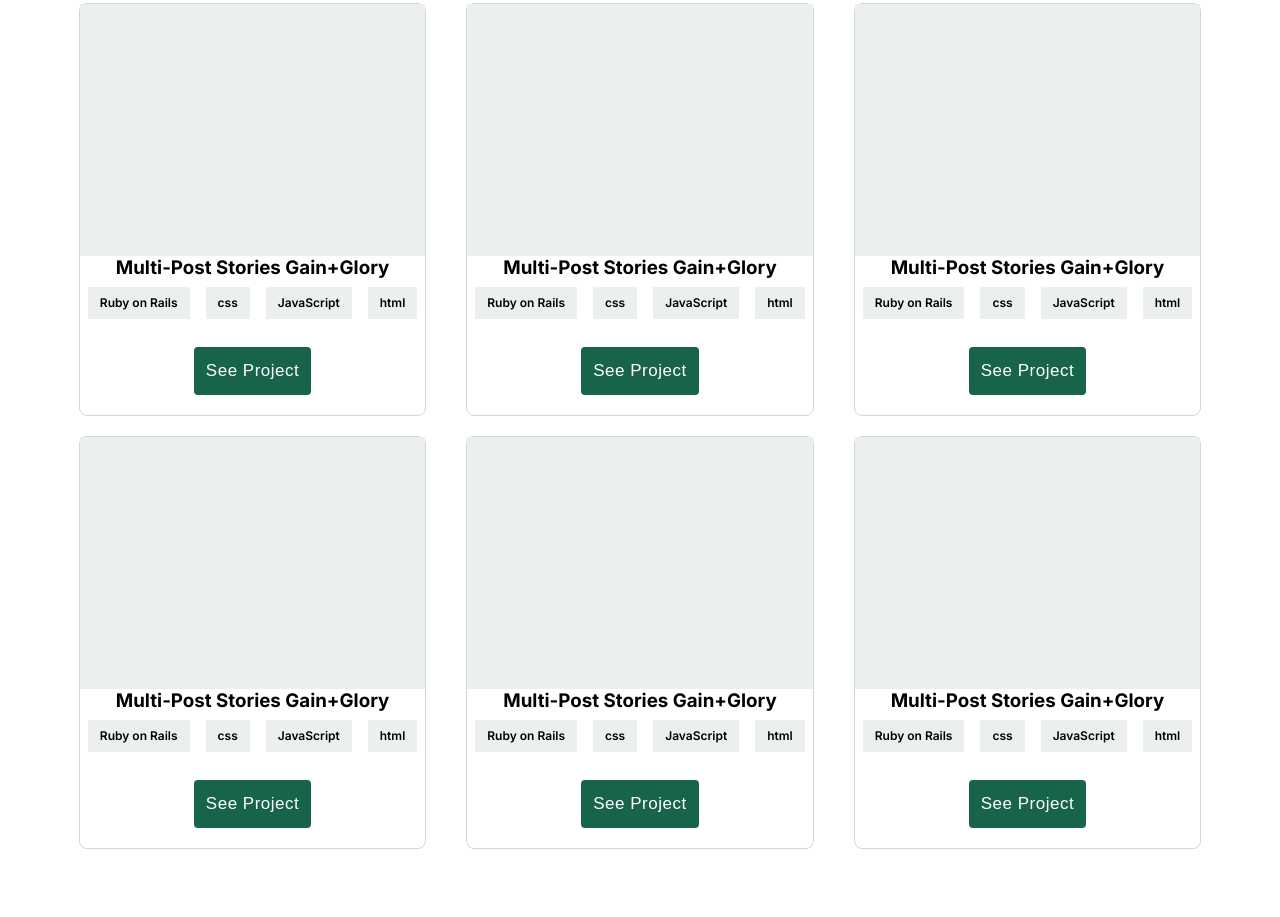
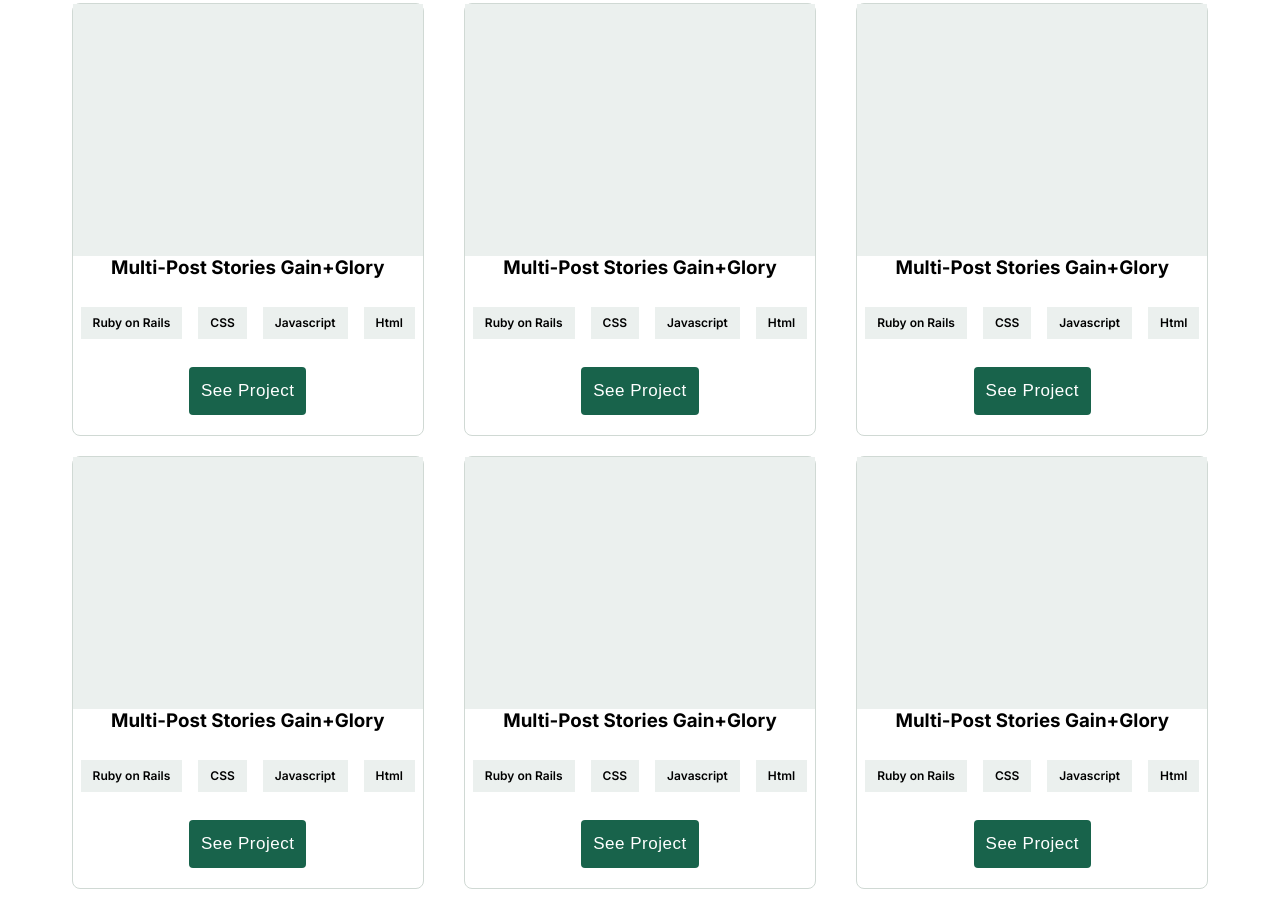
Before and after one commit to jaflih/Portfolio, a plain HTML site: page index.html in a window 1280 px wide. Shown: the part 1183-2100 px from the top of the page. Drawn offline with Linux system fonts and the light colour scheme.

Commit message:
Add js script to create dynamically work project and remove data project in homepage

```diff
--- a/index.html
+++ b/index.html
@@ -108,91 +108,7 @@
     <section class="works" id="works">
       <h2 class="common_title">My Recent Works</h2>
       <hr class="separator" />
-      <div class="work_card_list">
-        <div class="work_card">
-          <div class="img_work_card"></div>
-          <div class="data_work_card">
-            <h3>Multi-Post Stories Gain+Glory</h3>
-            <ul class="langagues">
-              <li class="langague_item">Ruby on Rails</li>
-              <li class="langague_item">css</li>
-              <li class="langague_item">JavaScript</li>
-              <li class="langague_item">html</li>
-            </ul>
-            <button class="button" type="submit">See Project</button>
-          </div>
-        </div>
-
-        <div class="work_card">
-          <div class="img_work_card"></div>
-          <div class="data_work_card">
-            <h3>Multi-Post Stories Gain+Glory</h3>
-            <ul class="langagues">
-              <li class="langague_item">Ruby on Rails</li>
-              <li class="langague_item">css</li>
-              <li class="langague_item">JavaScript</li>
-              <li class="langague_item">html</li>
-            </ul>
-            <button class="button" type="submit">See Project</button>
-          </div>
-        </div>
-
-        <div class="work_card">
-          <div class="img_work_card"></div>
-          <div class="data_work_card">
-            <h3>Multi-Post Stories Gain+Glory</h3>
-            <ul class="langagues">
-              <li class="langague_item">Ruby on Rails</li>
-              <li class="langague_item">css</li>
-              <li class="langague_item">JavaScript</li>
-              <li class="langague_item">html</li>
-            </ul>
-            <button class="button" type="submit">See Project</button>
-          </div>
-        </div>
-
-        <div class="work_card">
-          <div class="img_work_card"></div>
-          <div class="data_work_card">
-            <h3>Multi-Post Stories Gain+Glory</h3>
-            <ul class="langagues">
-              <li class="langague_item">Ruby on Rails</li>
-              <li class="langague_item">css</li>
-              <li class="langague_item">JavaScript</li>
-              <li class="langague_item">html</li>
-            </ul>
-            <button class="button" type="submit">See Project</button>
-          </div>
-        </div>
-
-        <div class="work_card">
-          <div class="img_work_card"></div>
-          <div class="data_work_card">
-            <h3>Multi-Post Stories Gain+Glory</h3>
-            <ul class="langagues">
-              <li class="langague_item">Ruby on Rails</li>
-              <li class="langague_item">css</li>
-              <li class="langague_item">JavaScript</li>
-              <li class="langague_item">html</li>
-            </ul>
-            <button class="button" type="submit">See Project</button>
-          </div>
-        </div>
-
-        <div class="work_card">
-          <div class="img_work_card"></div>
-          <div class="data_work_card">
-            <h3>Multi-Post Stories Gain+Glory</h3>
-            <ul class="langagues">
-              <li class="langague_item">Ruby on Rails</li>
-              <li class="langague_item">css</li>
-              <li class="langague_item">JavaScript</li>
-              <li class="langague_item">html</li>
-            </ul>
-            <button class="button" type="submit">See Project</button>
-          </div>
-        </div>
-      </div>
+      <div class="work_card_list" id="card_list"></div>
     </section>
     <!-- END RECENT WORKS -->
 
--- a/portfolio.js
+++ b/portfolio.js
@@ -4,55 +4,101 @@ document.querySelectorAll('.js_menu').forEach((element) => element.addEventListe
 }));
 // WINDOWS POPUP
 const project1 = {
+  index: 0,
   name: 'Multi-Post Stories Gain+Glory',
   technologies: ['Ruby on Rails', 'CSS', 'Javascript', 'Html'],
-  Image: '',
-  description: 'Lorem Ipsum is simply dummy text of the printing and typesetting industry. Lorem Ipsum has been the industry\'s standard dummy text ever since the 1500s, when an unknown printer took a galley of type and scrambled it 1960s with the releaLorem Ipsum is simply dummy text of the printing and typesetting industry. Lorem Ipsum has been the industry\'s standard dummy text ever since the 1500s, when an unknown printer took a galley of type and scrambled it 1960s with the relea',
-  version_link: '',
-  source_link: '',
-
-};
-const project2 = {
-  name: 'Multi-Post Stories Gain+Glory',
-  technologies: ['Ruby on Rails', 'CSS', 'Javascript', 'Html'],
-  Image: '',
-  description: 'Lorem Ipsum is simply dummy text of the printing and typesetting industry. Lorem Ipsum has been the industry\'s standard dummy text ever since the 1500s, when an unknown printer took a galley of type and scrambled it 1960s with the releaLorem Ipsum is simply dummy text of the printing and typesetting industry. Lorem Ipsum has been the industry\'s standard dummy text ever since the 1500s, when an unknown printer took a galley of type and scrambled it 1960s with the relea',
-  version_link: '',
-  source_link: '',
-
-};
-const project3 = {
-  name: 'Multi-Post Stories Gain+Glory',
-  technologies: ['Ruby on Rails', 'CSS', 'Javascript', 'Html'],
-  Image: '',
-  description: 'Lorem Ipsum is simply dummy text of the printing and typesetting industry. Lorem Ipsum has been the industry\'s standard dummy text ever since the 1500s, when an unknown printer took a galley of type and scrambled it 1960s with the releaLorem Ipsum is simply dummy text of the printing and typesetting industry. Lorem Ipsum has been the industry\'s standard dummy text ever since the 1500s, when an unknown printer took a galley of type and scrambled it 1960s with the relea',
-  version_link: '',
-  source_link: '',
-
-};
-const project4 = {
-  name: 'Multi-Post Stories Gain+Glory',
-  technologies: ['Ruby on Rails', 'CSS', 'Javascript', 'Html'],
-  Image: '',
-  description: 'Lorem Ipsum is simply dummy text of the printing and typesetting industry. Lorem Ipsum has been the industry\'s standard dummy text ever since the 1500s, when an unknown printer took a galley of type and scrambled it 1960s with the releaLorem Ipsum is simply dummy text of the printing and typesetting industry. Lorem Ipsum has been the industry\'s standard dummy text ever since the 1500s, when an unknown printer took a galley of type and scrambled it 1960s with the relea',
-  version_link: '',
-  source_link: '',
-
-};
-const project5 = {
-  name: 'Multi-Post Stories Gain+Glory',
-  technologies: ['Ruby on Rails', 'CSS', 'Javascript', 'Html'],
-  Image: '',
-  description: 'Lorem Ipsum is simply dummy text of the printing and typesetting industry. Lorem Ipsum has been the industry\'s standard dummy text ever since the 1500s, when an unknown printer took a galley of type and scrambled it 1960s with the releaLorem Ipsum is simply dummy text of the printing and typesetting industry. Lorem Ipsum has been the industry\'s standard dummy text ever since the 1500s, when an unknown printer took a galley of type and scrambled it 1960s with the relea',
-  version_link: '',
-  source_link: '',
-
-};
-const project6 = {
-  name: 'Multi-Post Stories Gain+Glory',
-  technologies: ['Ruby on Rails', 'CSS', 'Javascript', 'Html'],
-  Image: '',
-  description: 'Lorem Ipsum is simply dummy text of the printing and typesetting industry. Lorem Ipsum has been the industry\'s standard dummy text ever since the 1500s, when an unknown printer took a galley of type and scrambled it 1960s with the releaLorem Ipsum is simply dummy text of the printing and typesetting industry. Lorem Ipsum has been the industry\'s standard dummy text ever since the 1500s, when an unknown printer took a galley of type and scrambled it 1960s with the relea',
+  image: '',
+  description:
+    "Lorem Ipsum is simply dummy text of the printing and typesetting industry. Lorem Ipsum has been the industry's standard dummy text ever since the 1500s, when an unknown printer took a galley of type and scrambled it 1960s with the releaLorem Ipsum is simply dummy text of the printing and typesetting industry. Lorem Ipsum has been the industry's standard dummy text ever since the 1500s, when an unknown printer took a galley of type and scrambled it 1960s with the relea",
   version_link: '',
   source_link: '',
 };
+const project2 = {
+  index: 1,
+  name: 'Multi-Post Stories Gain+Glory',
+  technologies: ['Ruby on Rails', 'CSS', 'Javascript', 'Html'],
+  image: '',
+  description:
+    "Lorem Ipsum is simply dummy text of the printing and typesetting industry. Lorem Ipsum has been the industry's standard dummy text ever since the 1500s, when an unknown printer took a galley of type and scrambled it 1960s with the releaLorem Ipsum is simply dummy text of the printing and typesetting industry. Lorem Ipsum has been the industry's standard dummy text ever since the 1500s, when an unknown printer took a galley of type and scrambled it 1960s with the relea",
+  version_link: '',
+  source_link: '',
+};
+const project3 = {
+  index: 2,
+  name: 'Multi-Post Stories Gain+Glory',
+  technologies: ['Ruby on Rails', 'CSS', 'Javascript', 'Html'],
+  image: '',
+  description:
+    "Lorem Ipsum is simply dummy text of the printing and typesetting industry. Lorem Ipsum has been the industry's standard dummy text ever since the 1500s, when an unknown printer took a galley of type and scrambled it 1960s with the releaLorem Ipsum is simply dummy text of the printing and typesetting industry. Lorem Ipsum has been the industry's standard dummy text ever since the 1500s, when an unknown printer took a galley of type and scrambled it 1960s with the relea",
+  version_link: '',
+  source_link: '',
+};
+const project4 = {
+  index: 3,
+  name: 'Multi-Post Stories Gain+Glory',
+  technologies: ['Ruby on Rails', 'CSS', 'Javascript', 'Html'],
+  image: '',
+  description:
+    "Lorem Ipsum is simply dummy text of the printing and typesetting industry. Lorem Ipsum has been the industry's standard dummy text ever since the 1500s, when an unknown printer took a galley of type and scrambled it 1960s with the releaLorem Ipsum is simply dummy text of the printing and typesetting industry. Lorem Ipsum has been the industry's standard dummy text ever since the 1500s, when an unknown printer took a galley of type and scrambled it 1960s with the relea",
+  version_link: '',
+  source_link: '',
+};
+const project5 = {
+  index: 4,
+  name: 'Multi-Post Stories Gain+Glory',
+  technologies: ['Ruby on Rails', 'CSS', 'Javascript', 'Html'],
+  image: '',
+  description:
+    "Lorem Ipsum is simply dummy text of the printing and typesetting industry. Lorem Ipsum has been the industry's standard dummy text ever since the 1500s, when an unknown printer took a galley of type and scrambled it 1960s with the releaLorem Ipsum is simply dummy text of the printing and typesetting industry. Lorem Ipsum has been the industry's standard dummy text ever since the 1500s, when an unknown printer took a galley of type and scrambled it 1960s with the relea",
+  version_link: '',
+  source_link: '',
+};
+const project6 = {
+  index: 5,
+  name: 'Multi-Post Stories Gain+Glory',
+  technologies: ['Ruby on Rails', 'CSS', 'Javascript', 'Html'],
+  image: '',
+  description:
+    "Lorem Ipsum is simply dummy text of the printing and typesetting industry. Lorem Ipsum has been the industry's standard dummy text ever since the 1500s, when an unknown printer took a galley of type and scrambled it 1960s with the releaLorem Ipsum is simply dummy text of the printing and typesetting industry. Lorem Ipsum has been the industry's standard dummy text ever since the 1500s, when an unknown printer took a galley of type and scrambled it 1960s with the relea",
+  version_link: '',
+  source_link: '',
+};
+
+const projects = [project1, project2, project3, project4, project5, project6];
+
+for (let i = 0; i < projects.length; i += 1) {
+  const cardList = document.getElementById('card_list');
+  const card = document.createElement('div');
+  card.classList.add('work_card');
+  cardList.appendChild(card);
+
+  const cardImage = document.createElement('div');
+  cardImage.classList.add('img_work_card');
+  card.appendChild(cardImage);
+
+  const cardData = document.createElement('div');
+  cardData.classList.add('data_work_card');
+  card.appendChild(cardData);
+
+  const cardDataH3 = document.createElement('h3');
+  cardDataH3.innerHTML = projects[i].name;
+  cardDataH3.classList.add('data_work_card');
+  cardData.appendChild(cardDataH3);
+
+  const cardDataUl = document.createElement('ul');
+  cardDataUl.classList.add('langagues');
+  cardData.appendChild(cardDataUl);
+
+  for (let j = 0; j < projects[i].technologies.length; j += 1) {
+    const cardDataLi = document.createElement('li');
+    cardDataLi.innerText = projects[i].technologies[j];
+    cardDataLi.classList.add('langague_item');
+    cardDataUl.appendChild(cardDataLi);
+  }
+
+  const cardDataButton = document.createElement('button');
+  cardDataButton.classList.add('button');
+  cardDataButton.setAttribute('type', 'submit');
+  cardDataButton.innerText = 'See Project';
+  cardData.appendChild(cardDataButton);
+}
```
